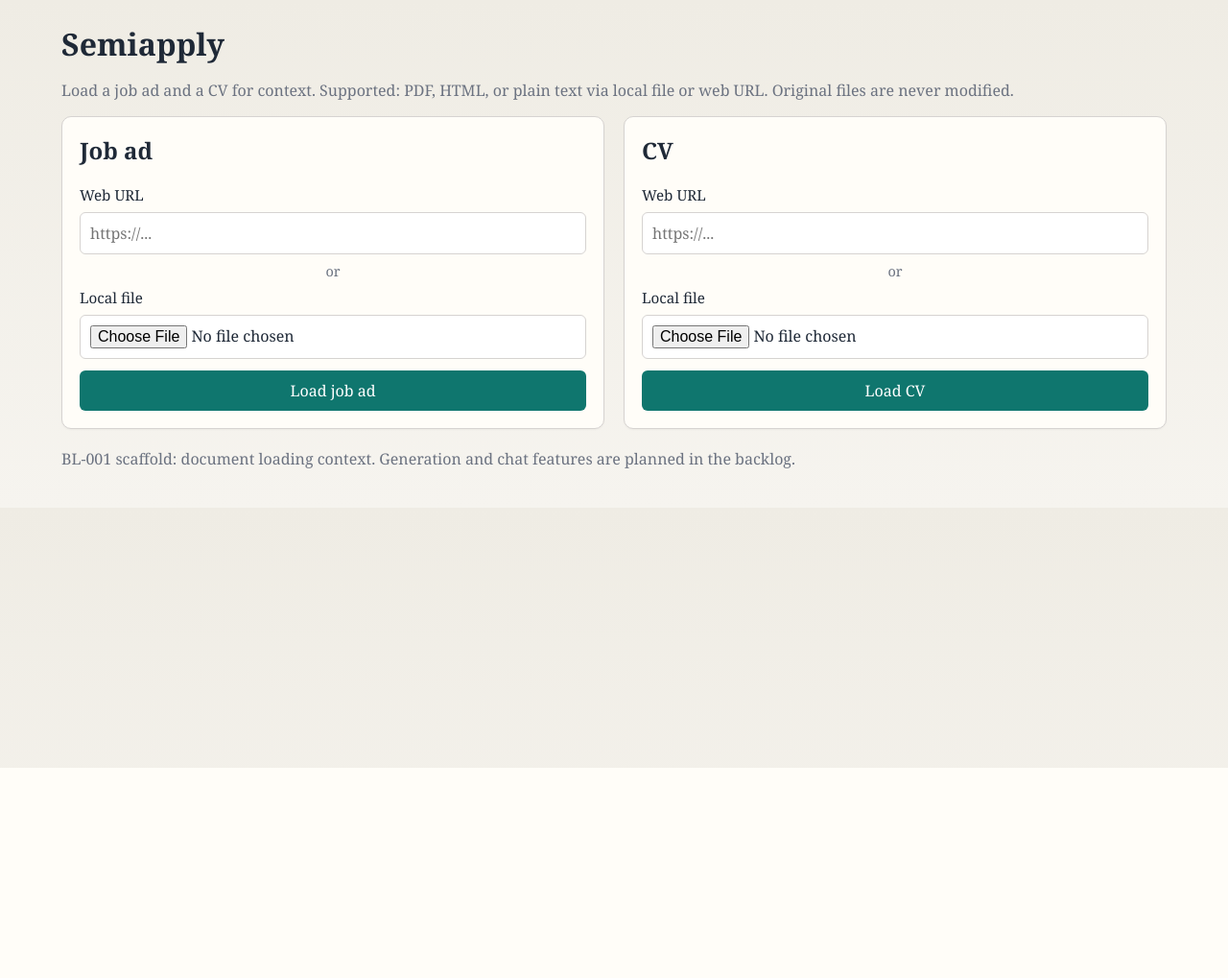
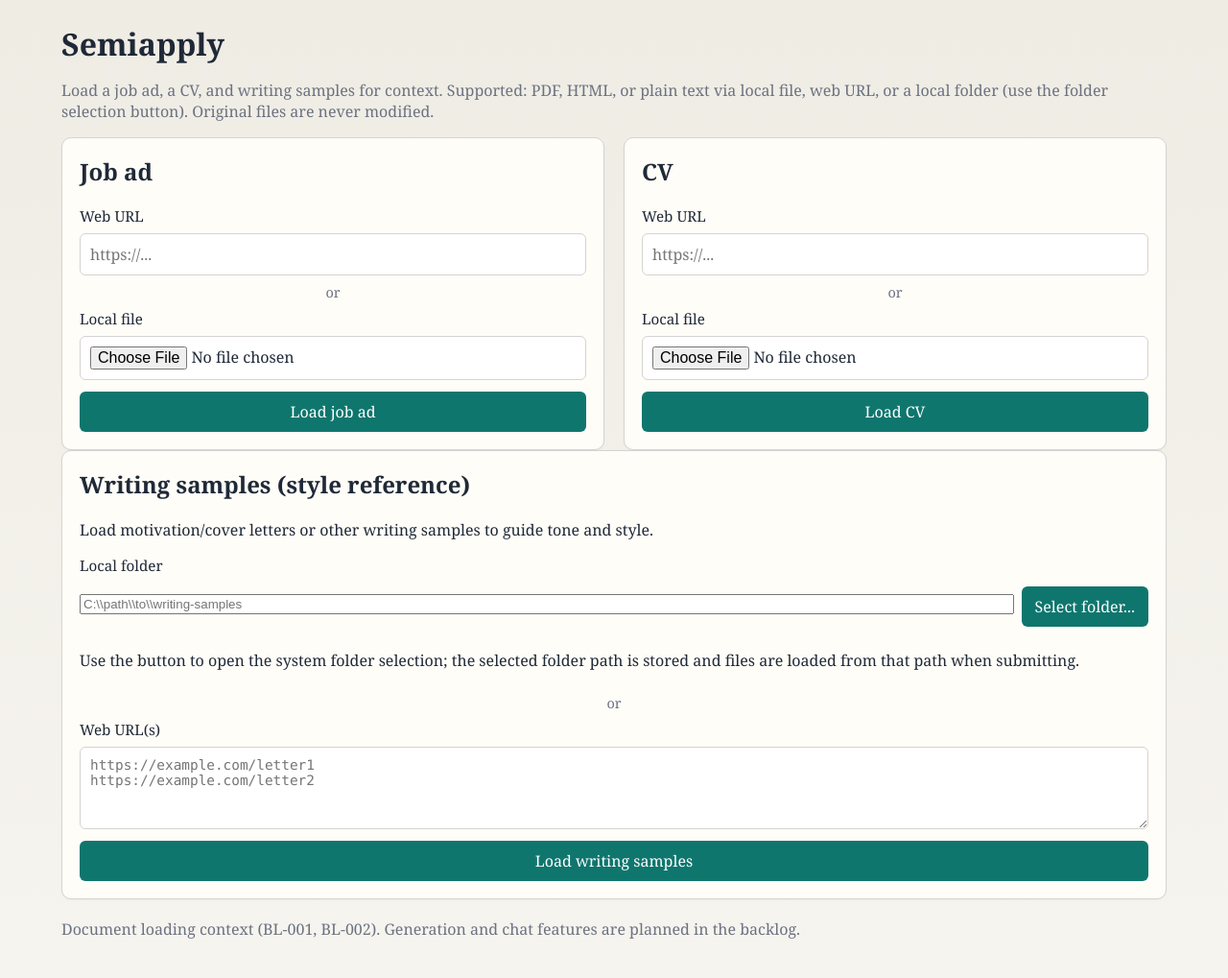
Before and after one commit to VCT136/semiapply, a FastAPI app: page / in a window 1280 px wide. Shown: the whole page at 96% size. Before the commit the page ends 800 px from the top, so only its background shows below. Run offline with FastAPI, Linux system fonts and the light colour scheme.

Commit message:
BL-002: add writing samples loading with folder path selection and URL support

```diff
--- a/app/loaders.py
+++ b/app/loaders.py
@@ -143,3 +143,86 @@ async def load_document(
         return await _load_from_url(url, label)
     assert upload is not None
     return await _load_from_upload(upload, label)
+
+
+async def load_document_from_path(path: str | Path, label: str) -> LoadedDocument:
+    p = Path(path)
+    if not p.exists():
+        raise ValueError(f"Path does not exist: {p}")
+    if not p.is_file():
+        raise ValueError(f"Path is not a file: {p}")
+
+    ext = p.suffix.lower()
+    if ext and ext not in SUPPORTED_EXTENSIONS:
+        raise ValueError(
+            f"Unsupported file type '{ext}'. Supported: PDF, HTML, or plain text."
+        )
+
+    data = p.read_bytes()
+    if not data:
+        raise ValueError("File is empty.")
+    if len(data) > MAX_FETCH_BYTES:
+        raise ValueError(f"File exceeds {MAX_FETCH_BYTES // (1024 * 1024)} MB limit.")
+
+    kind = _kind_from_name(p.name)
+    text = _extract_text(data, kind=kind, source=str(p))
+    return LoadedDocument(
+        label=label,
+        source=f"local file: {p}",
+        filename=p.name,
+        kind=kind,
+        text=text,
+    )
+
+
+async def load_documents_from_folder(folder_path: str | Path, label_prefix: str = "Writing sample") -> list[LoadedDocument]:
+    p = Path(folder_path)
+    if not p.exists():
+        raise ValueError(f"Folder does not exist: {p}")
+    if not p.is_dir():
+        raise ValueError(f"Path is not a folder: {p}")
+
+    docs: list[LoadedDocument] = []
+    # Load all supported files in the folder (non-recursive as a simple default)
+    for entry in sorted(p.iterdir()):
+        if entry.is_file():
+            ext = entry.suffix.lower()
+            if ext in SUPPORTED_EXTENSIONS:
+                try:
+                    doc = await load_document_from_path(entry, label=f"{label_prefix}: {entry.name}")
+                    docs.append(doc)
+                except Exception:
+                    # Skip files that fail to load/extract; continue with others
+                    continue
+    if not docs:
+        raise ValueError("No supported readable files found in the folder.")
+    return docs
+
+async def load_documents_from_uploads(uploads: list[UploadFile], label_prefix: str = "Writing sample") -> list[LoadedDocument]:
+    docs: list[LoadedDocument] = []
+    for idx, upload in enumerate(uploads, start=1):
+        if not upload or not upload.filename:
+            continue
+        try:
+            doc = await _load_from_upload(upload, label=f"{label_prefix}: {Path(upload.filename).name}")
+            docs.append(doc)
+        except Exception:
+            continue
+    if not docs:
+        raise ValueError("No supported readable files could be loaded from the selected folder/files.")
+    return docs
+
+async def load_documents_from_urls(urls: list[str], label_prefix: str = "Writing sample") -> list[LoadedDocument]:
+    docs: list[LoadedDocument] = []
+    for idx, url in enumerate(urls, start=1):
+        url_clean = (url or "").strip()
+        if not url_clean:
+            continue
+        try:
+            doc = await _load_from_url(url_clean, label=f"{label_prefix} {idx}")
+            docs.append(doc)
+        except Exception:
+            continue
+    if not docs:
+        raise ValueError("No valid writing samples could be loaded from the provided URL(s).")
+    return docs
--- a/app/main.py
+++ b/app/main.py
@@ -1,15 +1,17 @@
 from __future__ import annotations
 
 import secrets
+import tkinter as tk
 from dataclasses import asdict
+from tkinter import filedialog
 from typing import Any
 
 from fastapi import FastAPI, File, Form, Request, UploadFile
-from fastapi.responses import HTMLResponse
+from fastapi.responses import HTMLResponse, JSONResponse
 from fastapi.staticfiles import StaticFiles
 from fastapi.templating import Jinja2Templates
 
-from app.loaders import LoadedDocument, load_document
+from app.loaders import LoadedDocument, load_document, load_documents_from_folder, load_documents_from_urls, load_documents_from_uploads
 
 app = FastAPI(title="Semiapply")
 app.mount("/static", StaticFiles(directory="app/static"), name="static")
@@ -17,8 +19,8 @@ templates = Jinja2Templates(directory="app/templates")
 
 SESSION_COOKIE = "semiapply_session"
 # In-memory session store for local single-user development.
-# Stores loaded document context so both job ad and CV remain visible.
-SESSIONS: dict[str, dict[str, LoadedDocument | None]] = {}
+# Stores loaded document context so job ad, CV, and writing samples remain visible.
+SESSIONS: dict[str, dict[str, Any]] = {}
 
 
 def _get_session_id(request: Request) -> tuple[str, bool]:
@@ -26,7 +28,7 @@ def _get_session_id(request: Request) -> tuple[str, bool]:
     if sid and sid in SESSIONS:
         return sid, False
     sid = secrets.token_urlsafe(24)
-    SESSIONS[sid] = {"job": None, "cv": None}
+    SESSIONS[sid] = {"job": None, "cv": None, "samples": []}
     return sid, True
 
 
@@ -36,6 +38,12 @@ def _doc_context(doc: LoadedDocument | None) -> dict[str, Any] | None:
     return asdict(doc)
 
 
+def _docs_context(docs: list[LoadedDocument] | None) -> list[dict[str, Any]]:
+    if not docs:
+        return []
+    return [asdict(doc) for doc in docs]
+
+
 def _render_index(
     request: Request,
     *,
@@ -43,14 +51,17 @@ def _render_index(
     set_cookie: bool,
     job_error: str | None = None,
     cv_error: str | None = None,
+    samples_error: str | None = None,
 ):
-    session = SESSIONS.setdefault(sid, {"job": None, "cv": None})
+    session = SESSIONS.setdefault(sid, {"job": None, "cv": None, "samples": []})
     context = {
         "request": request,
         "job": _doc_context(session.get("job")),
         "cv": _doc_context(session.get("cv")),
+        "samples": _docs_context(session.get("samples") or []),
         "job_error": job_error,
         "cv_error": cv_error,
+        "samples_error": samples_error,
     }
     response = templates.TemplateResponse(request=request, name="index.html", context=context)
     if set_cookie:
@@ -68,6 +79,22 @@ async def health():
     return {"status": "ok"}
 
 
+@app.get("/pick/folder")
+async def pick_folder():
+    try:
+        root = tk.Tk()
+        root.withdraw()
+        root.attributes("-topmost", True)
+        folder_path = filedialog.askdirectory(master=root)
+        root.destroy()
+        if not folder_path:
+            return JSONResponse({"path": None})
+        return JSONResponse({"path": folder_path})
+    except Exception as exc:  # noqa: BLE001
+        return JSONResponse({"path": None, "error": str(exc)}, status_code=500)
+
+
+
 @app.get("/", response_class=HTMLResponse)
 async def index(request: Request):
     sid, set_cookie = _get_session_id(request)
@@ -81,7 +108,7 @@ async def load_job(
     job_file: UploadFile | None = File(default=None),
 ):
     sid, set_cookie = _get_session_id(request)
-    session = SESSIONS.setdefault(sid, {"job": None, "cv": None})
+    session = SESSIONS.setdefault(sid, {"job": None, "cv": None, "samples": []})
     try:
         session["job"] = await load_document(url=job_url, upload=job_file, label="Job ad")
         return _render_index(request, sid=sid, set_cookie=set_cookie)
@@ -96,9 +123,44 @@ async def load_cv(
     cv_file: UploadFile | None = File(default=None),
 ):
     sid, set_cookie = _get_session_id(request)
-    session = SESSIONS.setdefault(sid, {"job": None, "cv": None})
+    session = SESSIONS.setdefault(sid, {"job": None, "cv": None, "samples": []})
     try:
         session["cv"] = await load_document(url=cv_url, upload=cv_file, label="CV")
         return _render_index(request, sid=sid, set_cookie=set_cookie)
     except Exception as exc:  # noqa: BLE001 - show user-facing load errors
         return _render_index(request, sid=sid, set_cookie=set_cookie, cv_error=str(exc))
+
+
+@app.post("/load/samples", response_class=HTMLResponse)
+async def load_samples(
+    request: Request,
+    samples_urls: str = Form(default=""),
+    samples_folder: str = Form(default=""),
+):
+    sid, set_cookie = _get_session_id(request)
+    session = SESSIONS.setdefault(sid, {"job": None, "cv": None, "samples": []})
+    samples_urls_clean = (samples_urls or "").strip()
+    samples_folder_clean = (samples_folder or "").strip()
+
+    try:
+        if samples_folder_clean and samples_urls_clean:
+            raise ValueError("Provide either a local folder or URL(s), not both.")
+        if not samples_folder_clean and not samples_urls_clean:
+            raise ValueError("Provide a local folder (use the button or enter path) or one or more web URL(s) for writing samples.")
+
+        loaded: list[LoadedDocument] = []
+        if samples_folder_clean:
+            loaded = await load_documents_from_folder(samples_folder_clean, label_prefix="Writing sample")
+        elif samples_urls_clean:
+            # Support comma, newline, or whitespace separated URLs
+            import re
+
+            urls = re.split(r"[\n,\s]+", samples_urls_clean)
+            loaded = await load_documents_from_urls(urls, label_prefix="Writing sample")
+
+        if not isinstance(session.get("samples"), list):
+            session["samples"] = []
+        session["samples"].extend(loaded)
+        return _render_index(request, sid=sid, set_cookie=set_cookie)
+    except Exception as exc:  # noqa: BLE001 - show user-facing load errors
+        return _render_index(request, sid=sid, set_cookie=set_cookie, samples_error=str(exc))
--- a/app/templates/index.html
+++ b/app/templates/index.html
@@ -10,7 +10,7 @@
     <main class="container">
       <header>
         <h1>Semiapply</h1>
-        <p>Load a job ad and a CV for context. Supported: PDF, HTML, or plain text via local file or web URL. Original files are never modified.</p>
+        <p>Load a job ad, a CV, and writing samples for context. Supported: PDF, HTML, or plain text via local file, web URL, or a local folder (use the folder selection button). Original files are never modified.</p>
       </header>
 
       <section class="grid">
@@ -73,8 +73,68 @@
         </article>
       </section>
 
+      <section class="grid">
+        <article class="card">
+          <h2>Writing samples (style reference)</h2>
+          <p>Load motivation/cover letters or other writing samples to guide tone and style.</p>
+          <form action="/load/samples" method="post">
+            <label for="samples_folder">Local folder</label>
+            <div style="display:flex; gap:8px; align-items:center;">
+              <input id="samples_folder" name="samples_folder" type="text" placeholder="C:\\path\\to\\writing-samples" style="flex:1;" />
+              <button type="button" id="pick_folder_btn">Select folder...</button>
+            </div>
+            <p class="hint">Use the button to open the system folder selection; the selected folder path is stored and files are loaded from that path when submitting.</p>
+
+            <div class="or">or</div>
+
+            <label for="samples_urls">Web URL(s)</label>
+            <textarea id="samples_urls" name="samples_urls" rows="4" placeholder="https://example.com/letter1&#10;https://example.com/letter2"></textarea>
+
+            <button type="submit">Load writing samples</button>
+          </form>
+          <script>
+            const pickBtn = document.getElementById('pick_folder_btn');
+            const folderInput = document.getElementById('samples_folder');
+            if (pickBtn && folderInput) {
+              pickBtn.addEventListener('click', async () => {
+                try {
+                  const resp = await fetch('/pick/folder');
+                  if (resp.ok) {
+                    const data = await resp.json();
+                    if (data.path) {
+                      folderInput.value = data.path;
+                    }
+                  }
+                } catch (e) {
+                  // ignore
+                }
+              });
+            }
+          </script>
+          {% if samples_error %}
+          <div class="error" role="alert">{{ samples_error }}</div>
+          {% endif %}
+          {% if samples and samples|length > 0 %}
+          <div class="result">
+            <h3>Loaded ({{ samples|length }})</h3>
+            {% for s in samples %}
+            <div class="sample">
+              <dl>
+                <dt>Label</dt><dd>{{ s.label }}</dd>
+                <dt>Source</dt><dd>{{ s.source }}</dd>
+                <dt>Type</dt><dd>{{ s.kind }}</dd>
+              </dl>
+              <label for="sample_text_{{ loop.index }}">Extracted text</label>
+              <textarea id="sample_text_{{ loop.index }}" readonly rows="12">{{ s.text }}</textarea>
+            </div>
+            {% endfor %}
+          </div>
+          {% endif %}
+        </article>
+      </section>
+
       <footer>
-        <p>BL-001 scaffold: document loading context. Generation and chat features are planned in the backlog.</p>
+        <p>Document loading context (BL-001, BL-002). Generation and chat features are planned in the backlog.</p>
       </footer>
     </main>
   </body>
```
Also changed, not shown: BACKLOG.md (+1 -1 lines), DONE.md (+6 -0 lines), docs/document-loading.md (+9 -8 lines), README.md.
